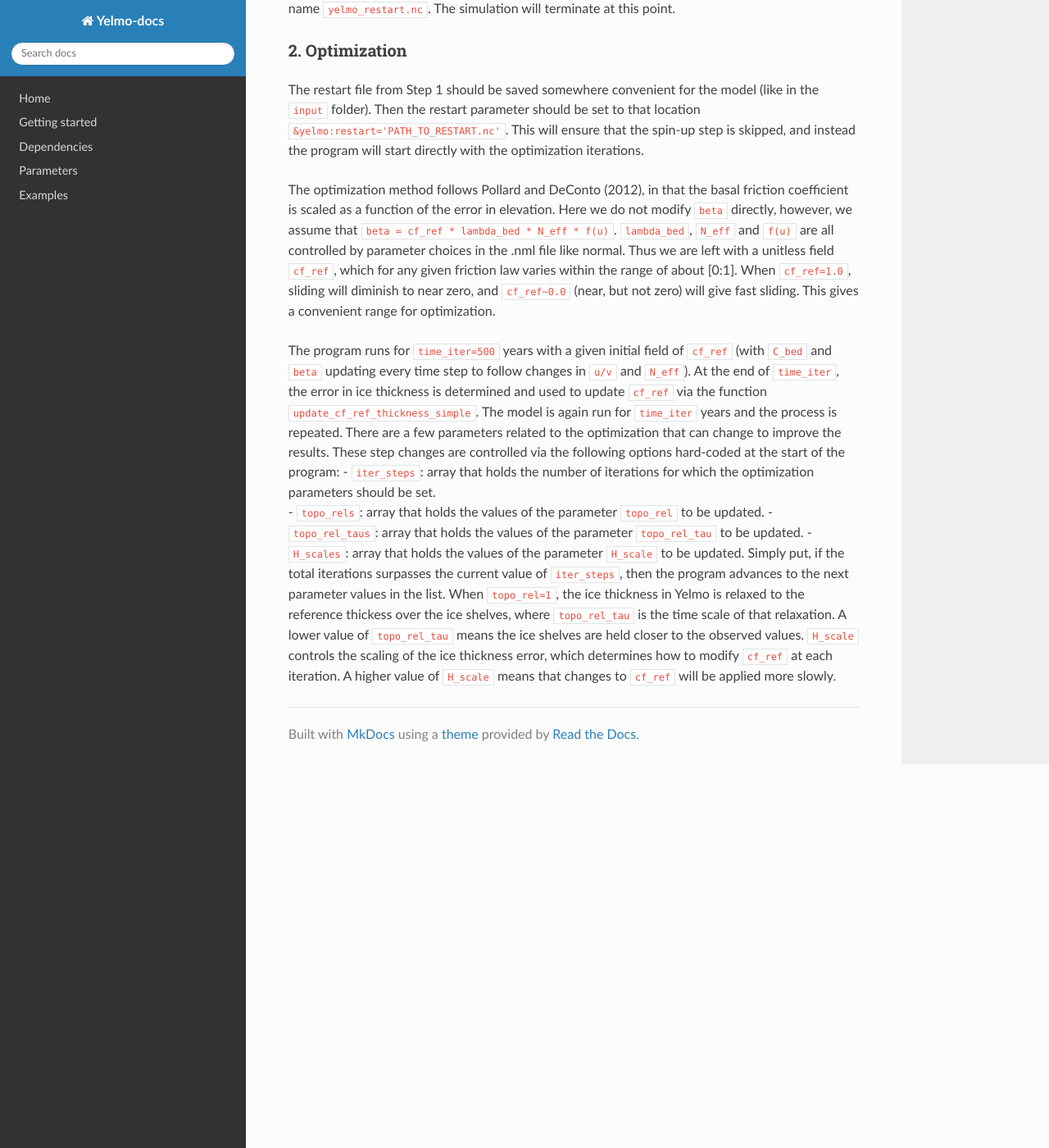
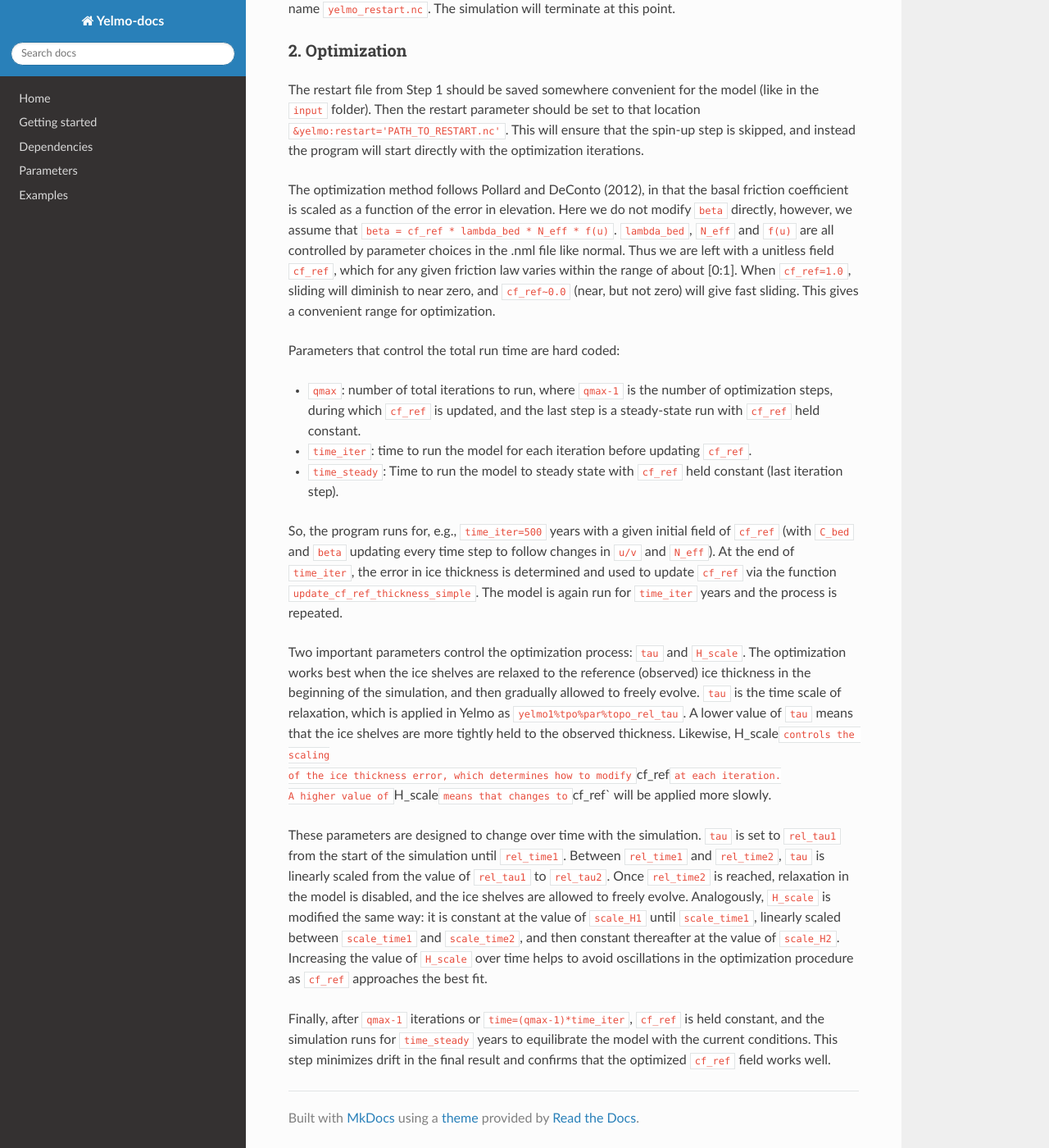
Before and after one commit to palma-ice/yelmo-docs, an MkDocs documentation site: the page built from docs/optimization.md, in a window 1280 px wide and 1400 px high, scrolled down 671 px. Shown: the whole window at 82% size. Built offline with MkDocs 1.6.1, drawn with Linux system fonts in a browser that asks for light colours; nearby versions of some CDN libraries.

Commit message:
Updated optimization docs.

```diff
--- a/docs/optimization.md
+++ b/docs/optimization.md
@@ -43,21 +43,40 @@ friction law varies within the range of about [0:1]. When `cf_ref=1.0`, sliding
 diminish to near zero, and `cf_ref~0.0` (near, but not zero) will give fast sliding.
 This gives a convenient range for optimization.
 
-The program runs for `time_iter=500` years with a given initial field of `cf_ref`
+Parameters that control the total run time are hard coded:
+
+- `qmax`: number of total iterations to run, where `qmax-1` is the number of optimization steps,
+during which `cf_ref` is updated, and the last step is a steady-state run with `cf_ref` held constant.
+- `time_iter`: time to run the model for each iteration before updating `cf_ref`.
+- `time_steady`: Time to run the model to steady state with `cf_ref` held constant (last iteration step).
+
+So, the program runs for, e.g., `time_iter=500` years with a given initial field of `cf_ref`
 (with `C_bed` and `beta` updating every time step to follow changes in `u/v` and `N_eff`). At the end
 of `time_iter`, the error in ice thickness is determined and used to update `cf_ref`
 via the function `update_cf_ref_thickness_simple`. The model is again run for `time_iter` years
-and the process is repeated. There are a few parameters related to the optimization
-that can change to improve the results. These step changes are controlled via the following options
-hard-coded at the start of the program:
-- `iter_steps`: array that holds the number of iterations for which the optimization parameters should be set.
-- `topo_rels`: array that holds the values of the parameter `topo_rel` to be updated.
-- `topo_rel_taus`: array that holds the values of the parameter `topo_rel_tau` to be updated.
-- `H_scales`: array that holds the values of the parameter `H_scale` to be updated.
-Simply put, if the total iterations surpasses the current value of `iter_steps`, then the program
-advances to the next parameter values in the list. When `topo_rel=1`, the ice thickness in Yelmo
-is relaxed to the reference thickess over the ice shelves, where `topo_rel_tau` is the time scale of
-that relaxation. A lower value of `topo_rel_tau` means the ice shelves are held closer to the observed
-values. `H_scale` controls the scaling of the ice thickness error, which determines how to modify
-`cf_ref` at each iteration. A higher value of `H_scale` means that changes to `cf_ref` will be
-applied more slowly.
+and the process is repeated.
+
+Two important parameters control the optimization process: `tau` and `H_scale`.
+The optimization works best when the ice shelves are relaxed to the reference
+(observed) ice thickness in the beginning of the simulation, and then gradually
+allowed to freely evolve. `tau` is the time scale of relaxation, which is applied
+in Yelmo as `yelmo1%tpo%par%topo_rel_tau`. A lower value of `tau` means that the
+ice shelves are more tightly held to the observed thickness. Likewise, H_scale` controls the scaling
+of the ice thickness error, which determines how to modify `cf_ref` at each iteration.
+A higher value of `H_scale` means that changes to `cf_ref` will be applied more slowly.
+
+These parameters are designed to change over time with the simulation. `tau` is
+set to `rel_tau1` from the start of the simulation until `rel_time1`. Between `rel_time1`
+and `rel_time2`, `tau` is linearly scaled from the value of `rel_tau1` to `rel_tau2`.
+Once `rel_time2` is reached, relaxation in the model is disabled, and the ice shelves
+are allowed to freely evolve. Analogously, `H_scale` is modified the same way:
+it is constant at the value of `scale_H1` until `scale_time1`,
+linearly scaled between `scale_time1` and `scale_time2`,
+and then constant thereafter at the value of `scale_H2`. Increasing the value of
+`H_scale` over time helps to avoid oscillations in the optimization procedure as
+`cf_ref` approaches the best fit.
+
+Finally, after `qmax-1` iterations or `time=(qmax-1)*time_iter`, `cf_ref` is held
+constant, and the simulation runs for `time_steady` years to equilibrate the model
+with the current conditions. This step minimizes drift in the final result and
+confirms that the optimized `cf_ref` field works well.
```
